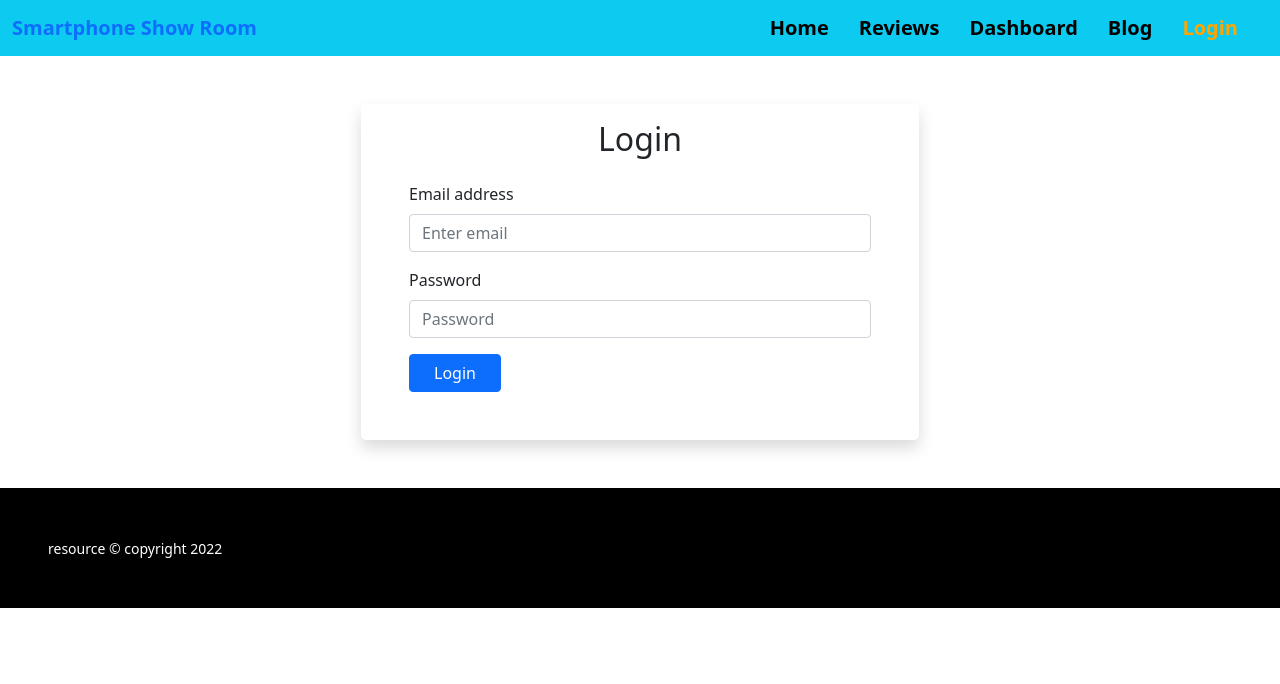
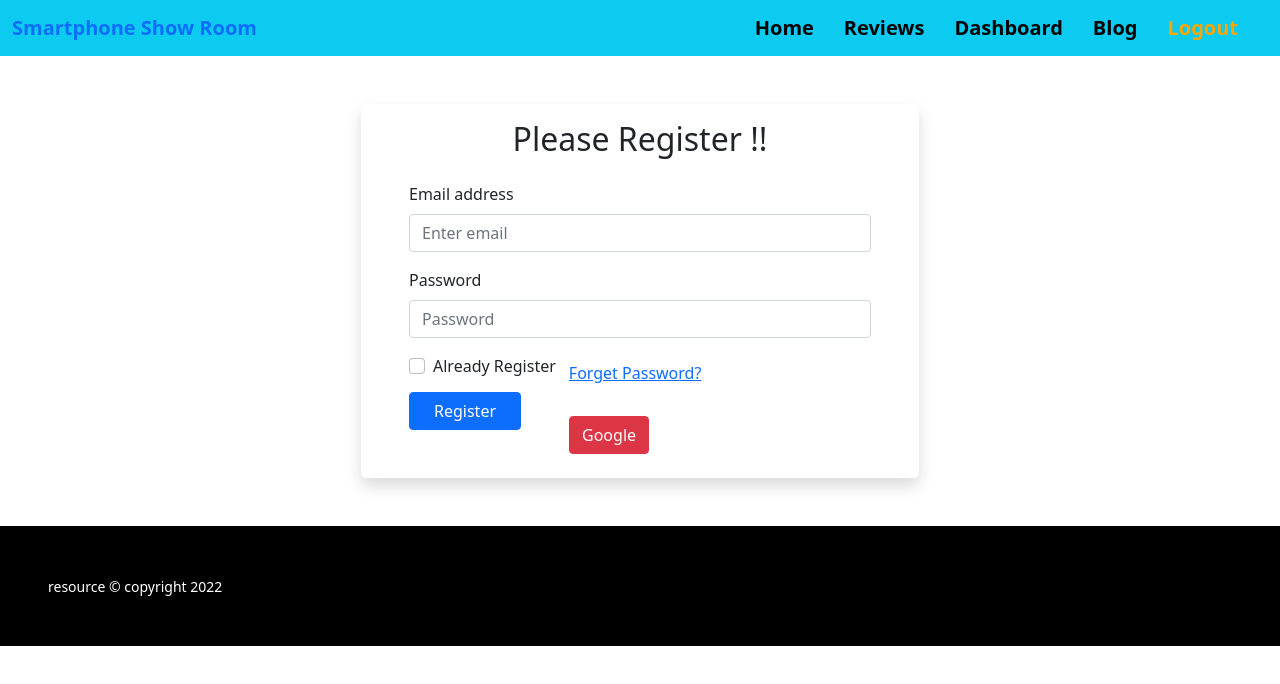
Before and after one commit to shorifuddin2/smartphone-shop-cline, a React (Create React App) app: page /login in a window 1280 px wide. Shown: the top 684 px of the page. Built offline with nearby package versions, Linux system fonts and the light colour scheme.

Commit message:
login part completed

```diff
--- a/src/components/Header/Header.js
+++ b/src/components/Header/Header.js
@@ -1,10 +1,11 @@
-import React from 'react';
+import React, { useState } from 'react';
 import { Container, Nav, Navbar } from 'react-bootstrap';
 import { Link } from 'react-router-dom';
 import CustomLink from '../CustomLink/CustomLink';
 import './Header.css';
 // this is head
 const Header = () => {
+  const [registered, setRegistered] = useState(false)
     return (
         <div>
             <Navbar bg="info" expand="lg">
@@ -21,7 +22,7 @@ const Header = () => {
         <CustomLink className="link" to='/review'>Reviews</CustomLink>
         <CustomLink className="link" to='/dashboard'>Dashboard</CustomLink>
         <CustomLink className="link" to='/blog'>Blog</CustomLink>
-        <CustomLink className="link" to='/login'>Login</CustomLink>
+        <CustomLink className="link" to='/login'>{registered ?'Login' : 'Logout'}</CustomLink>
 
 
       </Nav>
--- a/src/components/Login/Login.js
+++ b/src/components/Login/Login.js
@@ -3,14 +3,21 @@ import Form from 'react-bootstrap/Form'
 import 'bootstrap/dist/css/bootstrap.min.css';
 import app from"../../firebase.init"
 import Button from 'react-bootstrap/Button';
-import {  createUserWithEmailAndPassword,getAuth} from "firebase/auth";
+import {signInWithEmailAndPassword,  createUserWithEmailAndPassword,getAuth, sendEmailVerification, sendPasswordResetEmail,signInWithPopup, GoogleAuthProvider} from "firebase/auth";
+
+
+
 
 
 
 const auth = getAuth();
 const Login = () => {
+    const [validated, setValidated] = useState(false);
+    const [registered, setRegistered] = useState(false);
     const [email, setEmail] = useState('');
+    const [error, setError] = useState('');
     const [password, setPassword] = useState('');
+
 
 
     const handleEmailBlur = event => {
@@ -20,20 +27,27 @@ const Login = () => {
         setPassword(event.target.value);
     };
 
-    // const [validated, setValidated] = useState(false);
+
 
     const handleFormSubmit = event => {
+        event.preventDefault();
+        const form = event.currentTarget;
+    if (form.checkValidity() === false) {
+      event.stopPropagation();
 
-        const form = event.currentTarget;
-//     if (form.checkValidity() === false) {
-//       event.preventDefault();
-//       event.stopPropagation();
-//     }
+      return;
+    };
 
-//     setValidated(true);
-//   };
+    if(!/(?=.*?[#?!@$%^&*-])/.test(password)){
+        setError('Password minimum one special character')
+        return;
+    }
 
-        createUserWithEmailAndPassword(auth, email, password)
+    setValidated(true);
+       setError('');
+
+       if(registered){
+        signInWithEmailAndPassword(auth, email, password)
           .then((userCredential) => {
             // Signed in
             const user = userCredential.user;
@@ -42,29 +56,107 @@ const Login = () => {
           .catch((error) => {
             const errorCode = error.code;
             const errorMessage = error.message;
+          });
+       }
+       else{
+        createUserWithEmailAndPassword(auth, email, password)
+        .then((userCredential) => {
+            // Signed in
+            const user = userCredential.user;
+            setEmail('');
+            setPassword('');
+            emailVerify();
+            // ...
+        })
+        .catch((error) => {
+            const errorCode = error.code;
+            const errorMessage = error.message;
+            setError(error.message);
             // ..
         });
+       }
 
         event.preventDefault();
     };
+    const emailVerify =()=>{
+        sendEmailVerification(auth.currentUser)
+  .then(() => {
+    // Email verification sent!
+    // ...
+  });
+    }
+
+    const handleResetPassword = ()=>{
+        sendPasswordResetEmail(auth, email)
+        .then(() => {
+            // Password reset email sent!
+            // ..
+        })
+
+
+        .catch((error) => {
+            const errorCode = error.code;
+            const errorMessage = error.message;
+            // ..
+        });
+    }
+    const provider = new GoogleAuthProvider();
+    const signInGoogle =()=>{
+        signInWithPopup(auth,provider)
+
+        .then((result) => {
+            // This gives you a Google Access Token. You can use it to access the Google API.
+            const credential = GoogleAuthProvider.credentialFromResult(result);
+            const token = credential.accessToken;
+            // The signed-in user info.
+            const user = result.user;
+            // ...
+        }).catch((error) => {
+            // Handle Errors here.
+            const errorCode = error.code;
+            const errorMessage = error.message;
+            // The email of the user's account used.
+            const email = error.email;
+            // The AuthCredential type that was used.
+            const credential = GoogleAuthProvider.credentialFromError(error);
+            // ...
+        });
+    }
+
+    const handleRegisterChange = event =>{
+        setRegistered(event.target.checked)
+    }
 
     return (
         <div className='container'>
             <div className='w-50 md:w-100 my-5 mx-auto Larger shadow rounded-3'>
-                <Form onSubmit={handleFormSubmit}>
-                    <h2 className="text-center  p-3">Login</h2>
+                <Form noValidate validated={validated} onSubmit={handleFormSubmit}>
+                    <h2 className="text-center  p-3">Please {registered ?'Login' : 'Register'} !!</h2>
                     <Form.Group className="mb-3 px-5" controlId="formBasicEmail">
                         <Form.Label>Email address</Form.Label>
                         <Form.Control onBlur={handleEmailBlur} type="email" placeholder="Enter email" required />
+                        <Form.Control.Feedback type="invalid">
+                        Please provide a valid email.
+                    </Form.Control.Feedback>
                     </Form.Group>
 
-                    <Form.Group className="mb-3 px-5" controlId="formBasicPassword">
+                    <Form.Group className=" mb-3 px-5" controlId="formBasicPassword">
                         <Form.Label>Password</Form.Label>
                         <Form.Control onBlur={handlePasswordBlur} type="password" placeholder="Password" required/>
+                        <Form.Control.Feedback type="invalid">
+                        Please provide a valid password.
+                    </Form.Control.Feedback>
+                    <p className='text-danger'>{error}</p>
+                    </Form.Group>
+                    <Form.Group className="d-flex px-5" controlId="formBasicCheckbox">
+                        <Form.Check onChange={handleRegisterChange} type="checkbox" label="Already Register" />
+
+                        <Button onChange={handleResetPassword} variant="link">Forget Password?</Button>
                     </Form.Group>
                     <Button variant="primary mx-5 mb-5 px-4" type="submit">
-                        Login
+                        {registered ? 'Login':'Register'}
                     </Button>
+                    <Button onClick={signInGoogle} variant="danger">Google</Button>
                 </Form>
             </div>
         </div>
```
Lines whose indentation alone changed are shown as unchanged.
